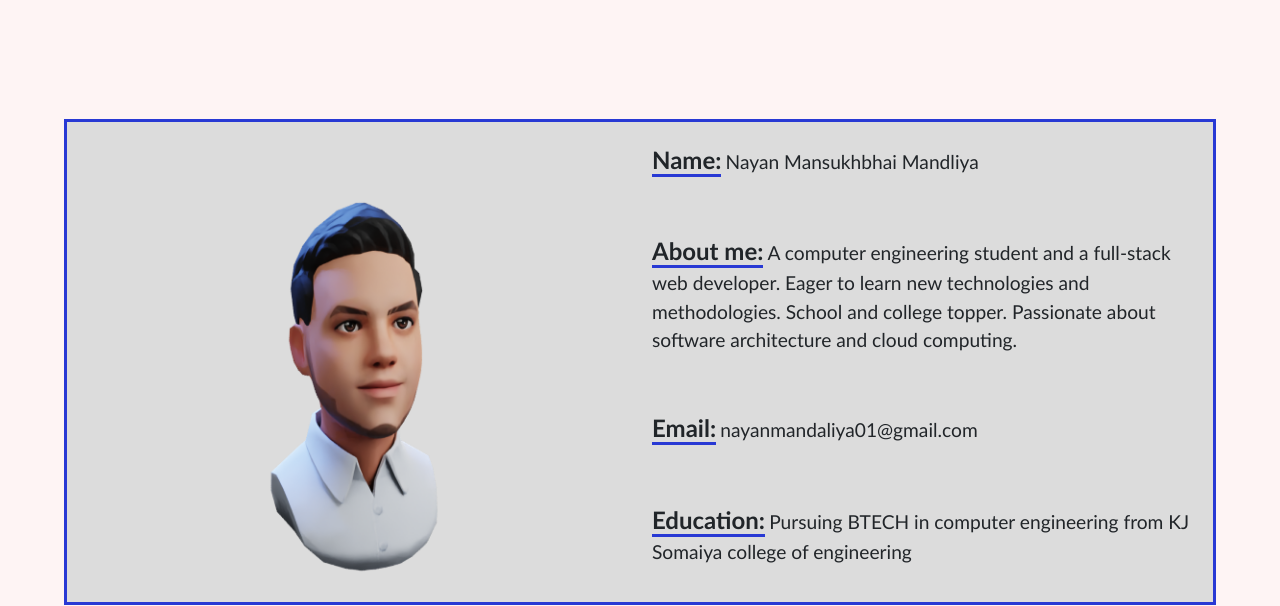
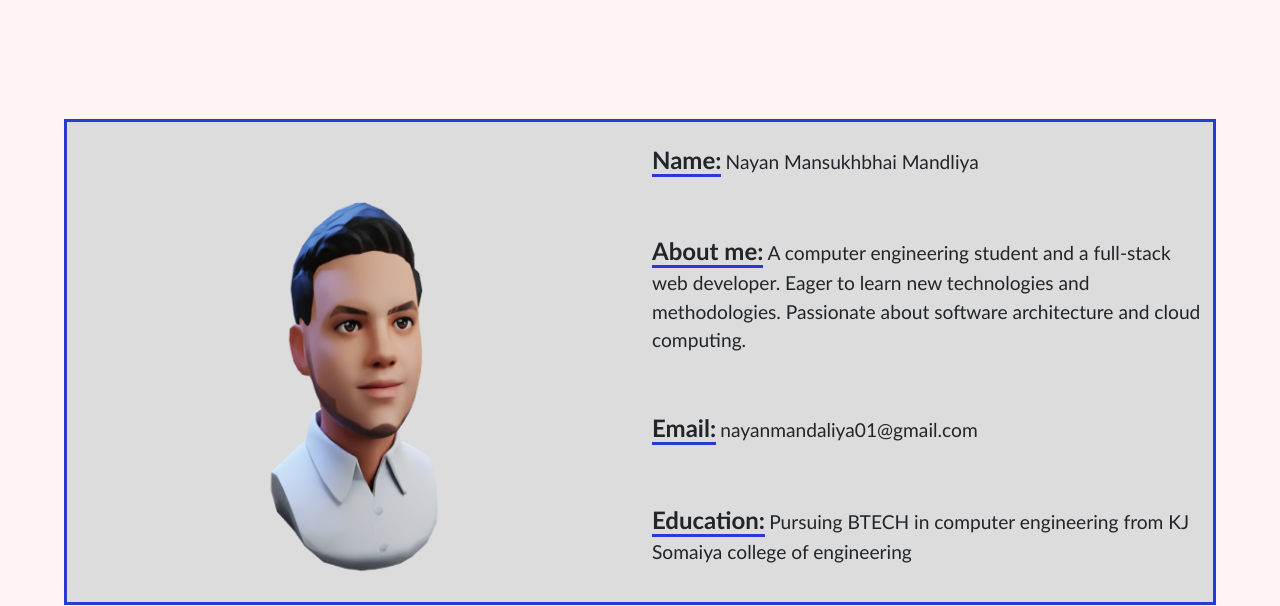
Before and after one commit to nixen2802/Portfolio, a Django app: page / in a window 1280 px wide. Shown: the part 801-1407 px from the top of the page. Run offline with Django 3.2, Linux system fonts and the light colour scheme; some libraries are stand-ins or nearby versions.

Commit message:
Minor change

```diff
--- a/mainapp/templates/mainapp/homepage.html
+++ b/mainapp/templates/mainapp/homepage.html
@@ -78,7 +78,7 @@
                         <p><strong class="tempb">Name:</strong> <span class="templ">Nayan Mansukhbhai Mandliya</span></p>
                         <br>
                         <p><strong class="tempb">About me:</strong> <span class="templ">A computer engineering student and a full-stack web developer. Eager to learn new technologies and methodologies.
-                            School and college topper. Passionate about software architecture and cloud computing.</span></p>
+                             Passionate about software architecture and cloud computing.</span></p>
                         <br>
                         <p><strong class="tempb">Email:</strong> <span class="templ">nayanmandaliya01@gmail.com</span></p>
                         <br>
```
